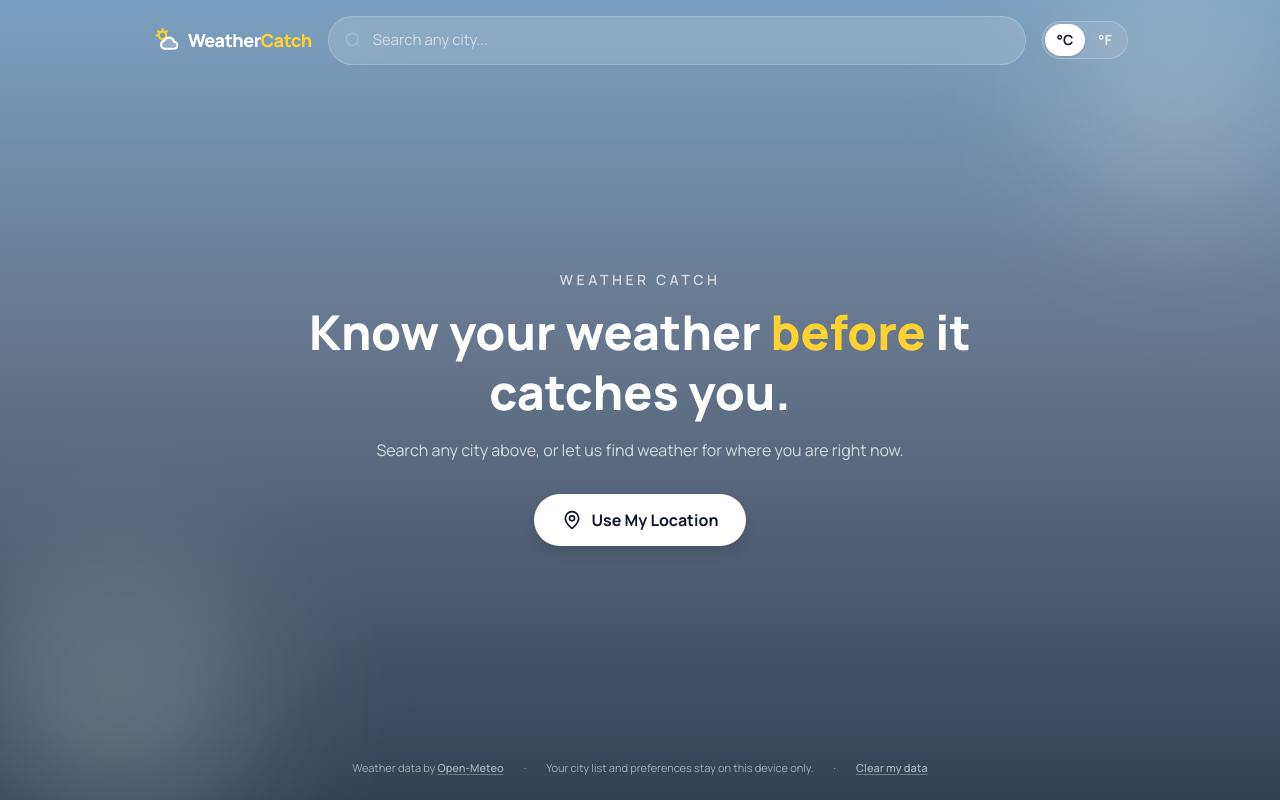
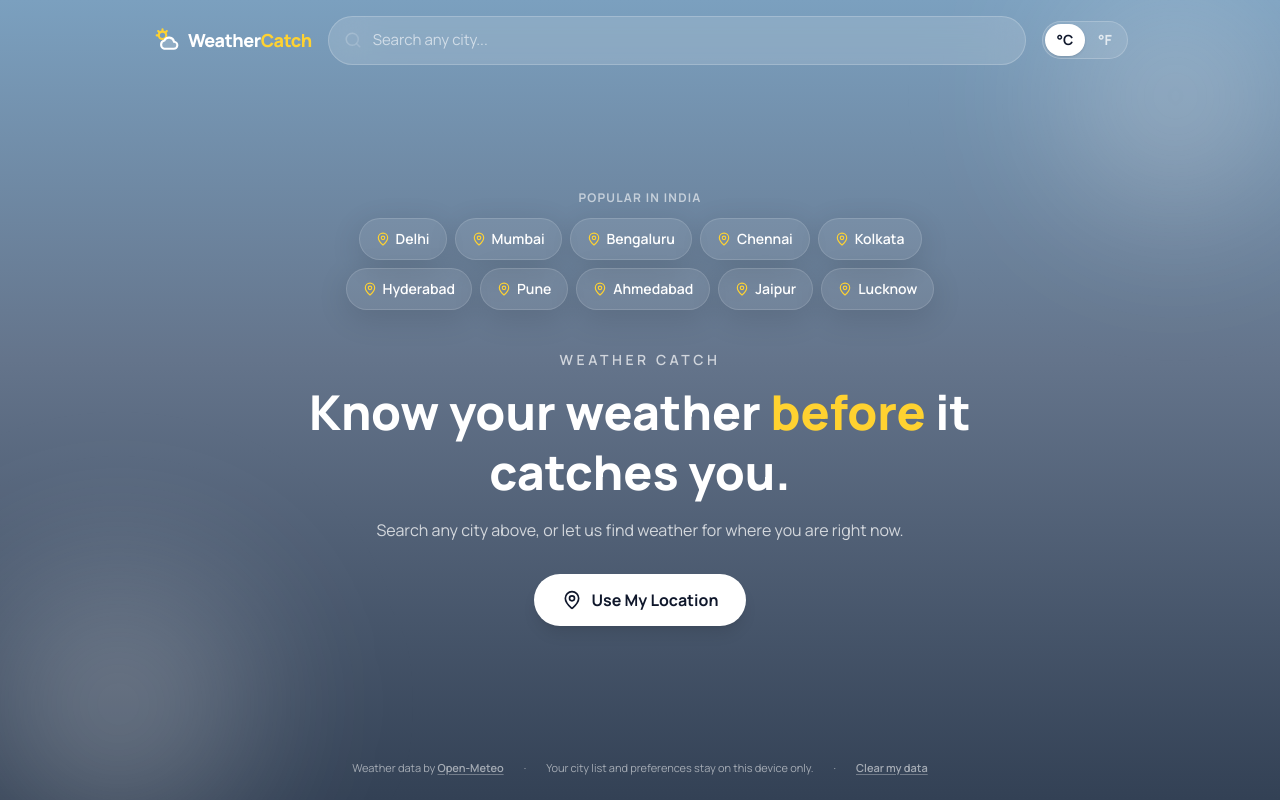
Before and after one commit to Bharatkota/Credsky, a React (Vite) app: page / in a window 1280 px wide. Built offline with nearby package versions, Linux system fonts and the light colour scheme.

Commit message:
Add one-tap popular Indian cities under the search bar

```diff
--- a/src/components/HomeHero.jsx
+++ b/src/components/HomeHero.jsx
@@ -1,8 +1,9 @@
 import { Loader2, MapPin } from 'lucide-react'
 import SavedCities from './SavedCities'
+import { POPULAR_CITIES } from '../lib/popularCities'
 
-// Home screen (PRD "Home" screen): tagline, location access, search hint,
-// plus saved cities and recent searches for returning users.
+// Home screen (PRD "Home" screen): quick-access Indian cities under the search
+// bar, tagline, location access, plus saved cities and recent searches.
 
 export default function HomeHero({
   onUseMyLocation,
@@ -16,7 +17,28 @@ export default function HomeHero({
 
   return (
     <main className="mx-auto flex w-full max-w-5xl flex-1 flex-col items-center justify-center px-4 py-10 text-center sm:px-6">
-      <p className="anim-fade-in text-sm font-semibold uppercase tracking-[0.25em] text-white/70">
+      {/* One-tap popular cities, directly under the header search bar */}
+      <section aria-label="Popular cities in India" className="anim-fade-in w-full max-w-2xl">
+        <h2 className="text-xs font-bold uppercase tracking-widest text-white/60">
+          Popular in India
+        </h2>
+        <ul className="mt-3 flex flex-wrap justify-center gap-2">
+          {POPULAR_CITIES.map((city) => (
+            <li key={city.id}>
+              <button
+                type="button"
+                onClick={() => onSelectCity(city)}
+                className="glass flex items-center gap-1.5 rounded-full px-4 py-2.5 text-sm font-semibold transition hover:bg-white/20 active:scale-[0.97]"
+              >
+                <MapPin aria-hidden className="h-3.5 w-3.5 text-amber-300" />
+                {city.name}
+              </button>
+            </li>
+          ))}
+        </ul>
+      </section>
+
+      <p className="anim-fade-in mt-10 text-sm font-semibold uppercase tracking-[0.25em] text-white/70">
         Weather Catch
       </p>
       <h1 className="anim-fade-up mt-3 max-w-2xl text-4xl font-extrabold leading-tight sm:text-5xl">
--- /dev/null
+++ b/src/lib/popularCities.js
@@ -0,0 +1,16 @@
+// Popular Indian cities for one-tap access under the search bar (home screen).
+// Coordinates are stable, well-known city-centre points; Open-Meteo treats them
+// exactly like geocoding results, so no extra API call is needed to use them.
+
+export const POPULAR_CITIES = [
+  { id: 'pop:delhi', name: 'Delhi', admin1: 'Delhi', country: 'India', latitude: 28.65195, longitude: 77.23149 },
+  { id: 'pop:mumbai', name: 'Mumbai', admin1: 'Maharashtra', country: 'India', latitude: 19.07609, longitude: 72.8774 },
+  { id: 'pop:bengaluru', name: 'Bengaluru', admin1: 'Karnataka', country: 'India', latitude: 12.97194, longitude: 77.59369 },
+  { id: 'pop:chennai', name: 'Chennai', admin1: 'Tamil Nadu', country: 'India', latitude: 13.08784, longitude: 80.27847 },
+  { id: 'pop:kolkata', name: 'Kolkata', admin1: 'West Bengal', country: 'India', latitude: 22.56263, longitude: 88.36304 },
+  { id: 'pop:hyderabad', name: 'Hyderabad', admin1: 'Telangana', country: 'India', latitude: 17.38405, longitude: 78.48671 },
+  { id: 'pop:pune', name: 'Pune', admin1: 'Maharashtra', country: 'India', latitude: 18.52137, longitude: 73.85497 },
+  { id: 'pop:ahmedabad', name: 'Ahmedabad', admin1: 'Gujarat', country: 'India', latitude: 23.0225, longitude: 72.57136 },
+  { id: 'pop:jaipur', name: 'Jaipur', admin1: 'Rajasthan', country: 'India', latitude: 26.91243, longitude: 75.78727 },
+  { id: 'pop:lucknow', name: 'Lucknow', admin1: 'Uttar Pradesh', country: 'India', latitude: 26.8467, longitude: 80.94618 },
+]
```
Also changed, not shown: 1 other file (tests, documents, lock files or other folders).
